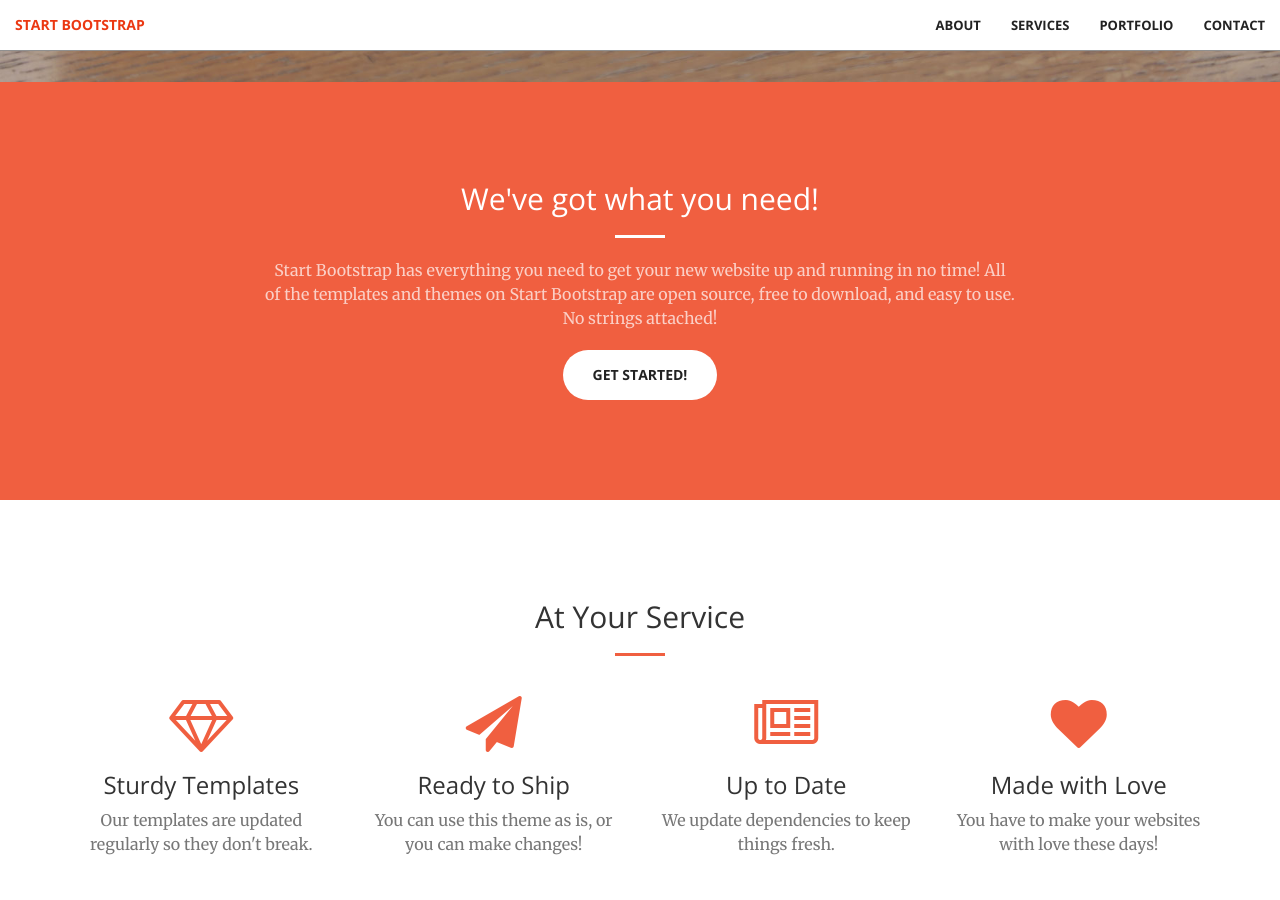
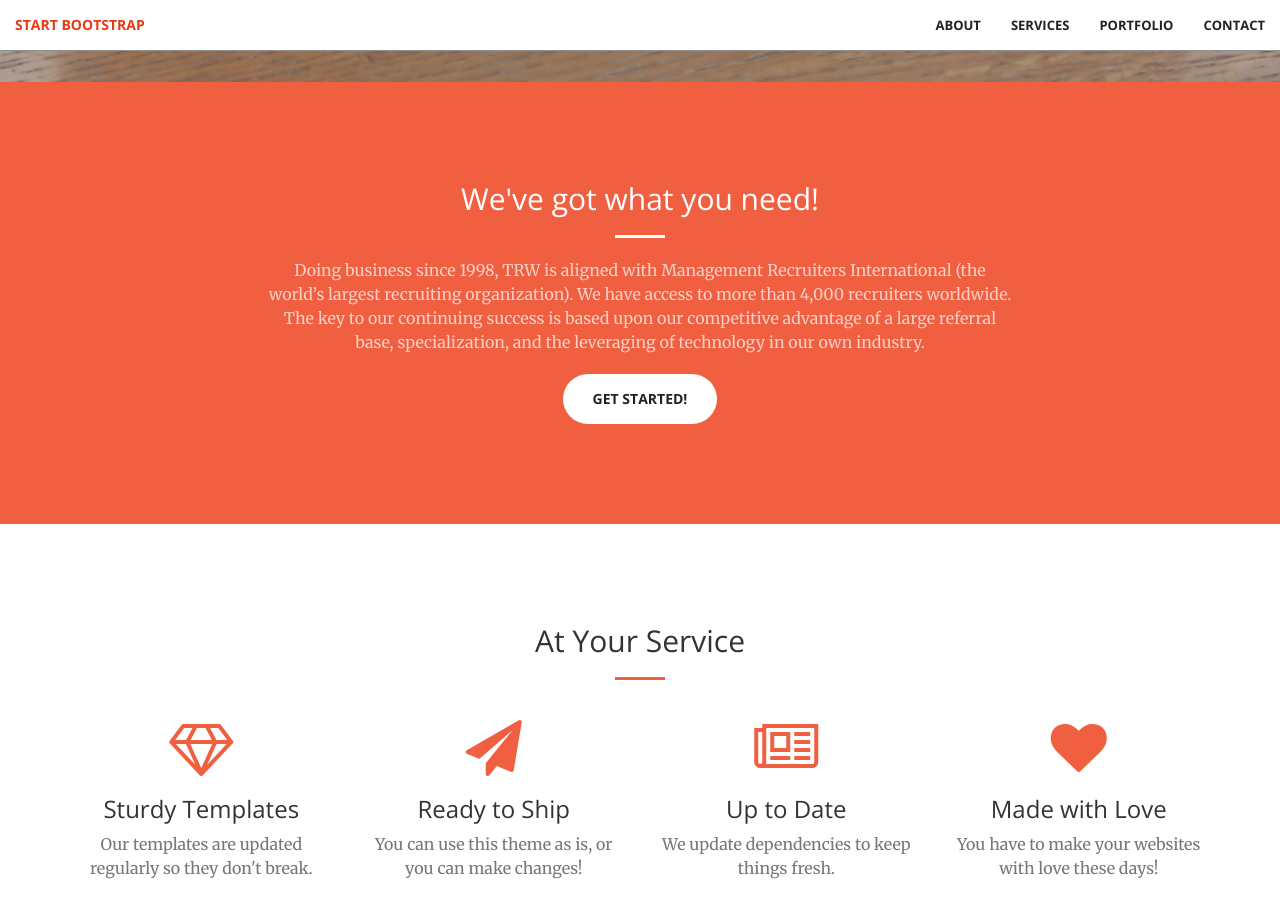
Before and after one commit to thatvirtualboy/rakcloud.github.io, a Jekyll site: the page built from index.html, in a window 1280 px wide and 900 px high, scrolled down 818 px. Built offline with Jekyll 4.4.1, drawn with Linux system fonts in a browser that asks for light colours.

Commit message:
Update call-to-action.html

```diff
--- a/_includes/call-to-action.html
+++ b/_includes/call-to-action.html
@@ -4,7 +4,7 @@
             <div class="col-lg-8 col-lg-offset-2 text-center">
                 <h2 class="section-heading">We've got what you need!</h2>
                 <hr class="light">
-                <p class="text-faded">Start Bootstrap has everything you need to get your new website up and running in no time! All of the templates and themes on Start Bootstrap are open source, free to download, and easy to use. No strings attached!</p>
+                <p class="text-faded">Doing business since 1998, TRW is aligned with Management Recruiters International (the world’s largest recruiting organization). We have access to more than 4,000 recruiters worldwide. The key to our continuing success is based upon our competitive advantage of a large referral base, specialization, and the leveraging of technology in our own industry.</p>
                 <a href="#" class="btn btn-default btn-xl">Get Started!</a>
             </div>
         </div>
```
